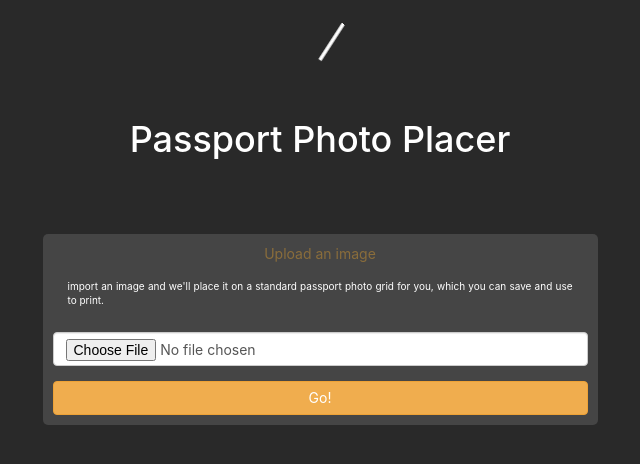
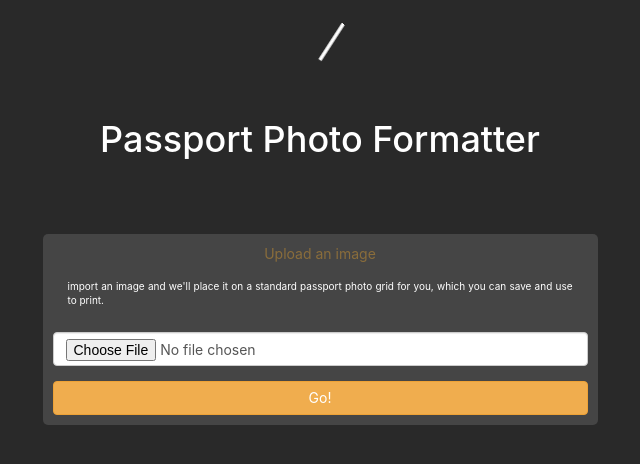
Before and after one commit to sophieqguan/passport-app-react, a React (Create React App) app: page / in a window 1280 px wide. Shown: the top 464 px of the page, without its empty margins (320-960 px from the left). Built offline with nearby package versions, Linux system fonts and the light colour scheme.

Commit message:
updated image display

```diff
--- a/public/index.html
+++ b/public/index.html
@@ -29,7 +29,7 @@
       work correctly both with client-side routing and a non-root public URL.
       Learn how to configure a non-root public URL by running `npm run build`.
     -->
-    <title>React App</title>
+    <title>Passport Photo Formatter</title>
   </head>
   <body>
     <noscript>You need to enable JavaScript to run this app.</noscript>
--- a/src/App.js
+++ b/src/App.js
@@ -72,11 +72,6 @@ function App() {
               return reader.read().then(processText)
           })
 
-
-
-
-
-
     };
     console.log(res.status);
   }
@@ -84,7 +79,7 @@ function App() {
   return (
     <div className="App">
       <h1 class="App-logo float-start" style={{color:"white"}}>|</h1>
-      <h1 class="title float-end">Passport Photo Placer</h1>
+      <h1 class="title float-end">Passport Photo Formatter</h1>
       <div class="container">
           <div class="row" style={{borderRadius:5}}>
             <div id="imgHolder" class = "col-sm-3 col-md-3 col-xs-3">
```
Also changed, not shown: 1 other file (tests, documents, lock files or other folders).
